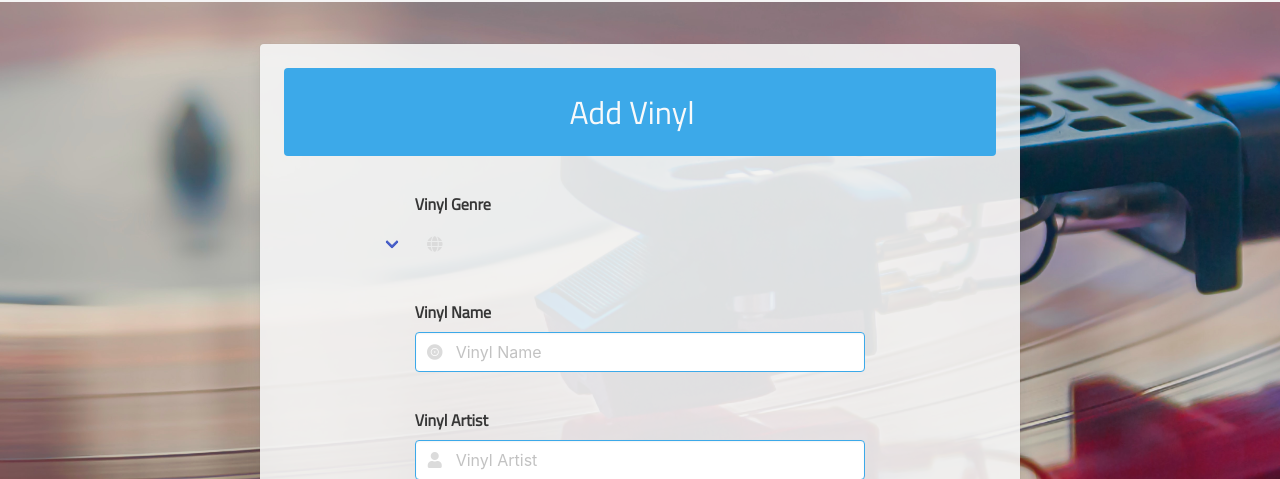
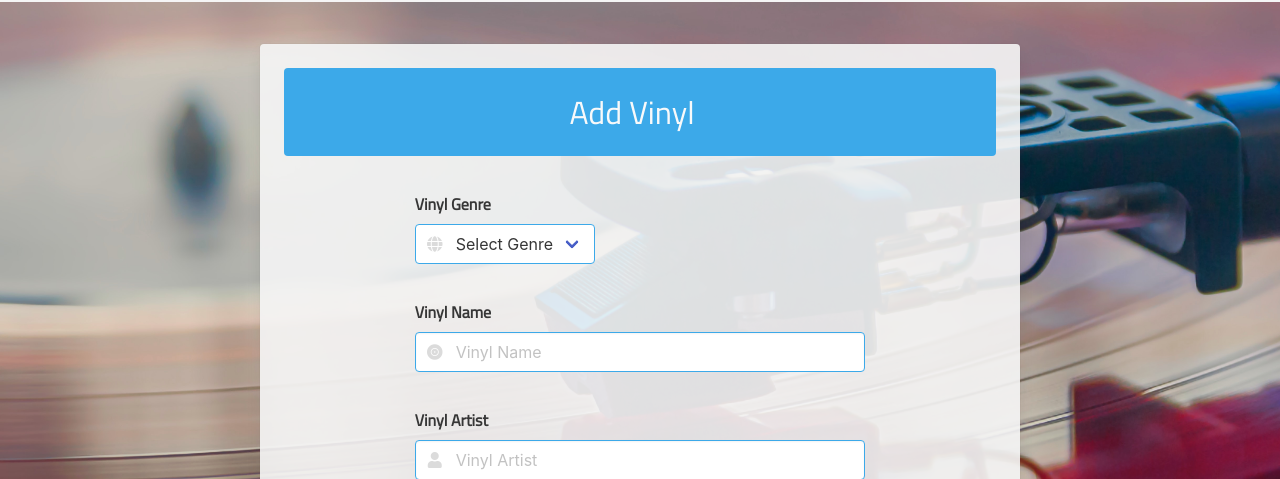
Before and after one commit to RaVeR76/My-Vinyl-Answer, a Flask app: page /vinyl/add in a window 1280 px wide. Shown: the part 56-535 px from the top of the page. Run offline with Flask 2, Linux system fonts and the light colour scheme; data that the repository does not hold is empty; some libraries are stand-ins or nearby versions.

Commit message:
Trying to get code to work for Genre CRUD

```diff
--- a/app.py
+++ b/app.py
@@ -173,7 +173,7 @@ def confirm_modal(vinyl_id):
 
 @app.route("/admin/manage_site")
 def manage_site():
-    genre = list(mongo.db.genre.find().sort("genre_name", 1))
+    genre = list(mongo.db.genre.find())
     return render_template("pages/manage_site.html", genre=genre)
 
 
@@ -181,7 +181,7 @@ def manage_site():
 def add_genre():
     if request.method == "POST":
         genre = {
-            "genre_name": request.form.get("genre_name")
+            "genre_name": request.form.get("genre_input")
         }
         mongo.db.genre.insert_one(genre)
         flash("New Genre Added")
@@ -190,18 +190,18 @@ def add_genre():
     return render_template("pages/manage_site.html")
 
 
-@app.route("/admin/genre/edit<genre_id>", methods=["GET", "POST"])
-def edit_genre():
+@app.route("/admin/genre/edit/<genre_id>", methods=["GET", "POST"])
+def edit_genre(genre_id):
     if request.method == "POST":
         submit = {
-            "genre_name": request.form.get("genre_name")
+            "genre_name": request.form.get("genre_input")
         }
         mongo.db.genre.update({"_id": ObjectId(genre_id)}, submit)
         flash("Genre Successfully Uddated")
         return redirect(url_for("manage_site"))
 
     genre = mongo.db.genre.find_one({"_id": ObjectId(genre_id)})
-    return render_template("pages/manage_site.html", genre=genre)
+    return render_template("pages/profile.html", genre=genre)
 
 
 if __name__ == "__main__":
--- a/static/css/style.css
+++ b/static/css/style.css
@@ -150,7 +150,7 @@ select:focus, .sign-bord:hover, .log-bord {
     justify-content: center;
   }
 
-#genre_name {
+#genre_input {
     display: none;
 }
 
--- a/static/js/script.js
+++ b/static/js/script.js
@@ -7,7 +7,7 @@ const genre = document.getElementById("admin_genre");
 const genre_select = document.getElementById("genre_select");
 const addGenre = document.getElementById("add_genre");
 const editGenre = document.getElementById("edit_genre");
-const genre_input = document.getElementById("genre_name");
+const genre_input = document.getElementById("genre_input");
 const genre_method = document.getElementById("genre_form");
 
 
@@ -58,20 +58,20 @@ function genreChoice(event) {
 
     event.preventDefault();
 
-    genre_input.style.display = "none";
+    genre_input.style.display = "block";
     genre_select.style.display = "block";
-    genre_select.innerHTML = genre.value;
+    //genre_select.innerHTML = genre.value;
+    //genre_select.value = genre.value;
 
 };
 
 
 function genreAdd() {
 
-    genre_input.value = "";
     genre_input.placeholder = "Add New Genre Here";
     genre_input.style.display = "block";
-    genre_select.style.display = "none";
-    genre_method.setAttribute("action", "{{ url_for('add_genre') }}");
+    genre_select.style.display = "block";
+   // genre_method.setAttribute("action", "{{ url_for('add_genre') }}");
 
 
 };
@@ -79,10 +79,11 @@ function genreAdd() {
 
 function genreEdit() {
 
-    genre_input.value = genre.options[genre.selectedIndex].text;
+   //genre_input.value = genre.options[genre.selectedIndex].text;
     genre_input.style.display = "block";
-    genre_select.style.display = "none";
-    genre_method.setAttribute("action", "{{ url_for('edit_genre', genre_id=genre.id) }}");
+    genre_select.style.display = "block";
+    //genre_method.setAttribute("action", "{{ url_for('edit_genre', genre_id=genre.id) }}");
+    //genre_input.setAttribute("value", "{{ genre.genre_name }}")
 };
 
 
```
Also changed, not shown: templates/pages/manage_site.html (+4 -4 lines).
